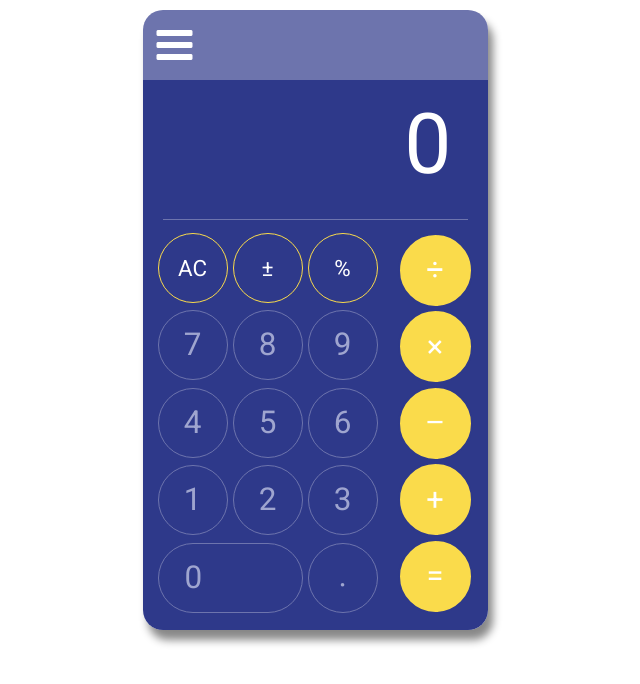
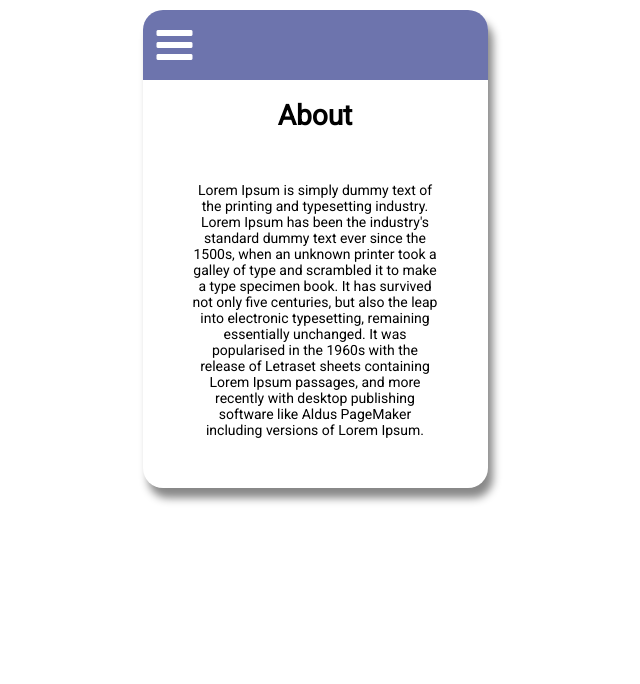
Before and after one commit to zakarynichols/react-calculator, a React (Create React App) app: page /about in a window 1280 px wide. Shown: the top 684 px of the page, without its empty margins (325-965 px from the left). Built offline with nearby package versions, Linux system fonts and the light colour scheme; the HTML template or start-up script is replaced by a standard one.

Commit message:
client-side routing with react-router and setting up about page.

```diff
--- a/src/App.js
+++ b/src/App.js
@@ -1,8 +1,13 @@
 import React from 'react';
 import './App.css';
 import Calculator from './components/Calculator';
-import Navbar from './components/Navbar'
-import { BrowserRouter as Router } from 'react-router-dom';
+import Navbar from './components/Navbar';
+import About from './components/About';
+import {
+  BrowserRouter as Router,
+  Switch,
+  Route
+} from 'react-router-dom';
 
 const App = () => {
 
@@ -12,7 +17,10 @@
         <div id="wrapper">
           <div id="calculator-wrapper">
             <Navbar />
-            <Calculator />
+            <Switch>
+              <Route exact path="/" component={Calculator} />
+              <Route exact path="/about" component={About} />
+            </Switch>
           </div>
         </div>
       </div>
--- /dev/null
+++ b/src/components/About.js
@@ -0,0 +1,16 @@
+import React from 'react';
+
+const About = () => {
+    return (
+        <div>
+            <h1>
+                About
+            </h1>
+            <p style={{ margin: '50px' }}>
+                Lorem Ipsum is simply dummy text of the printing and typesetting industry. Lorem Ipsum has been the industry's standard dummy text ever since the 1500s, when an unknown printer took a galley of type and scrambled it to make a type specimen book. It has survived not only five centuries, but also the leap into electronic typesetting, remaining essentially unchanged. It was popularised in the 1960s with the release of Letraset sheets containing Lorem Ipsum passages, and more recently with desktop publishing software like Aldus PageMaker including versions of Lorem Ipsum.
+            </p>
+        </div>
+    )
+};
+
+export default About;
--- a/src/components/Navbar.js
+++ b/src/components/Navbar.js
@@ -17,7 +17,7 @@
                     <i onClick={handleToggle} className="fa fa-bars fa-3x"></i>
                     <div ref={narrowLinks} className="narrowLinks hidden">
                         <Link to="/">Home</Link>
-                        <Link to="/">Calculator</Link>
+                        <Link to="/about">About</Link>
                         <Link to="/">See Code</Link>
                     </div>
                 </div>
```
